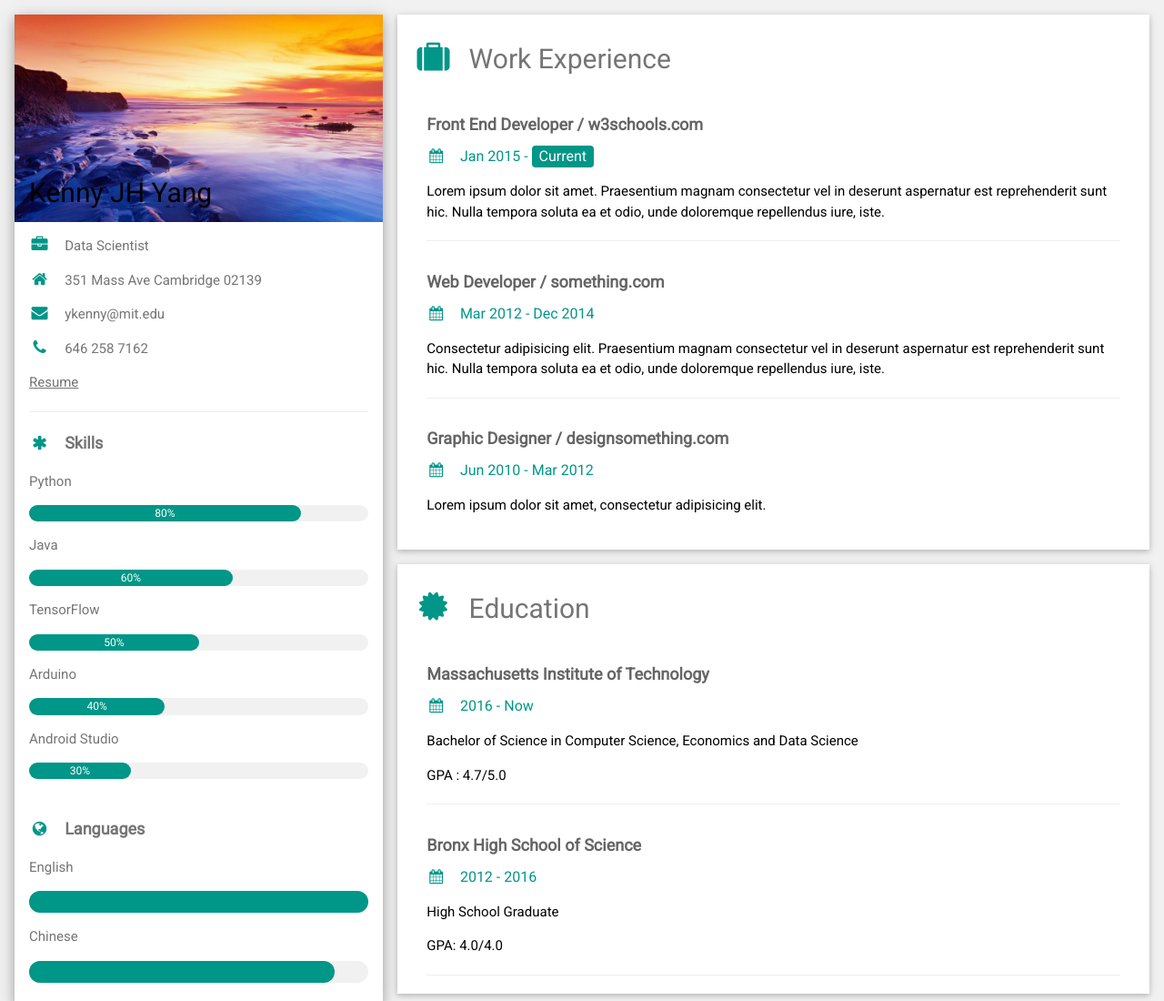
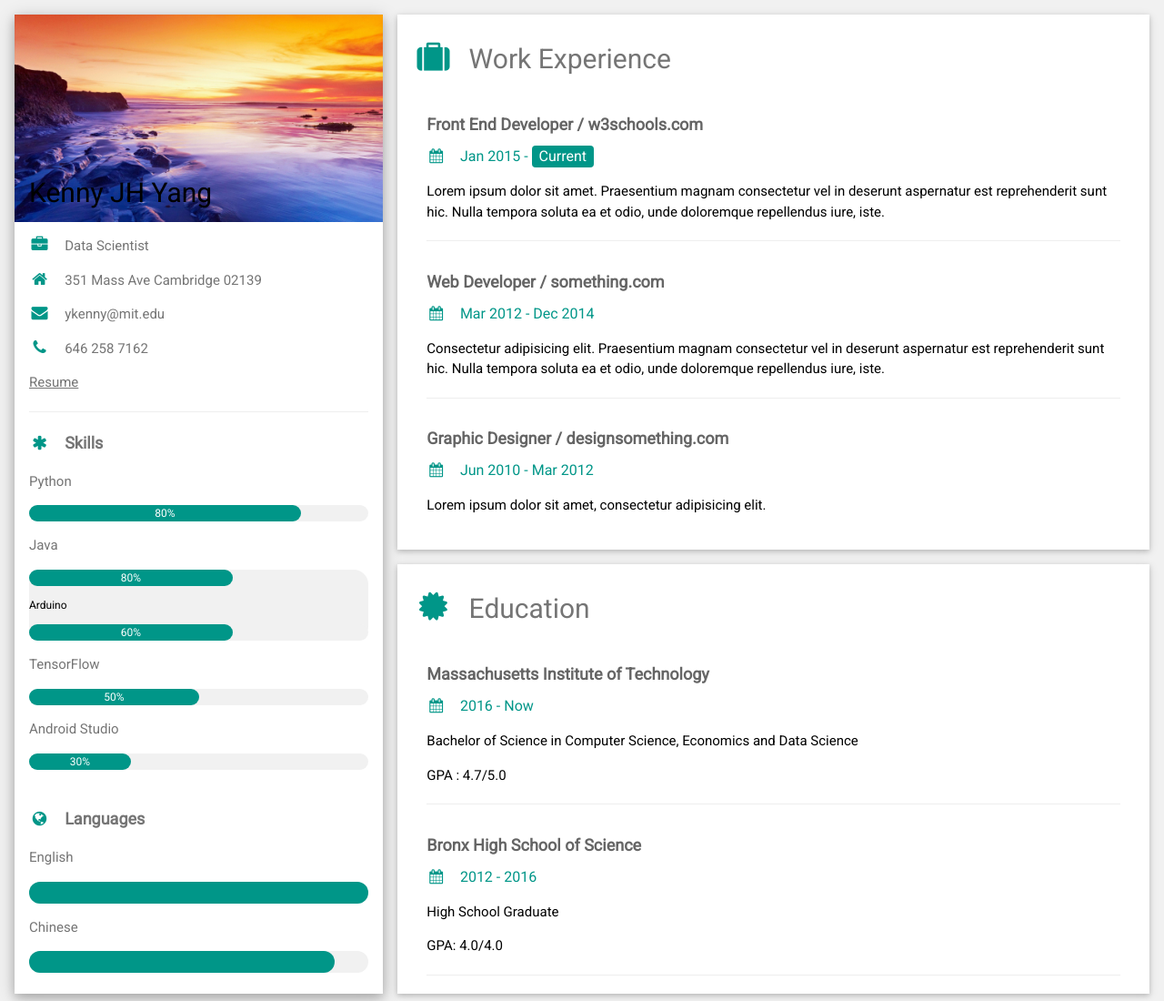
Before and after one commit to ykenny1/ykenny1.github.io, a plain HTML site: page index.html in a window 1280 px wide. Shown: the top 1100 px of the page at 91% size. Drawn offline with nearby package versions, Linux system fonts and the light colour scheme.

Commit message:
structure

```diff
--- a/index.html
+++ b/index.html
@@ -43,17 +43,18 @@ html,body,h1,h2,h3,h4,h5,h6 {font-family: "Roboto", sans-serif}
           <p>Java</p>
           <div class="w3-light-grey w3-round-xlarge w3-small">
             <div class="w3-container w3-center w3-round-xlarge w3-teal" style="width:60%">
-              <div class="w3-center w3-text-white">60%</div>
+              <div class="w3-center w3-text-white">80%</div>
             </div>
+          <p>Arduino</p>
+          <div class="w3-light-grey w3-round-xlarge w3-small">
+            <div class="w3-container w3-center w3-round-xlarge w3-teal" style="width:60%">60%</div>
+          </div>
           </div>
           <p>TensorFlow</p>
           <div class="w3-light-grey w3-round-xlarge w3-small">
             <div class="w3-container w3-center w3-round-xlarge w3-teal" style="width:50%">50%</div>
           </div>
-          <p>Arduino</p>
-          <div class="w3-light-grey w3-round-xlarge w3-small">
-            <div class="w3-container w3-center w3-round-xlarge w3-teal" style="width:40%">40%</div>
-          </div>
+
 
           <p>Android Studio</p>
           <div class="w3-light-grey w3-round-xlarge w3-small">
```
